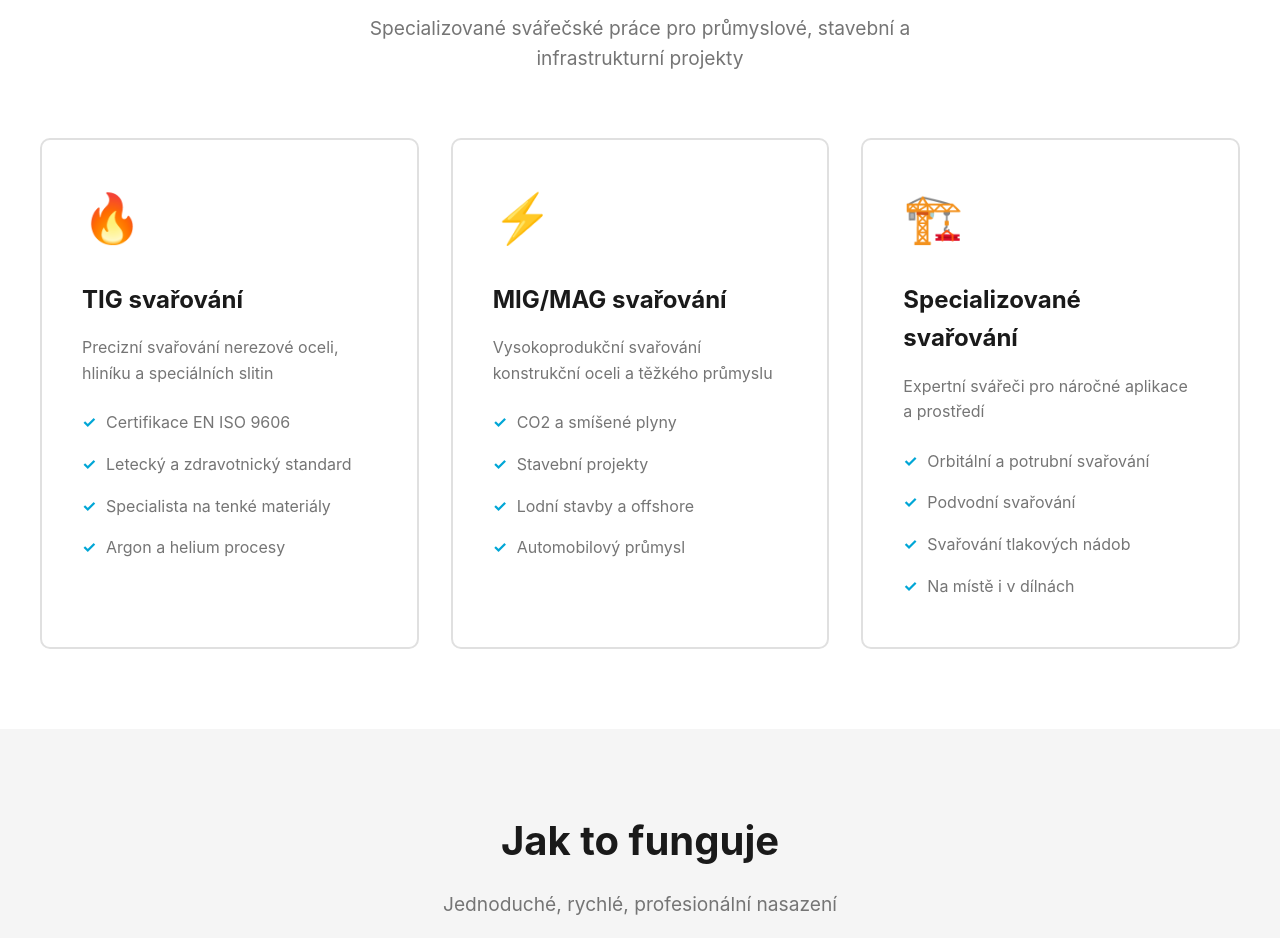
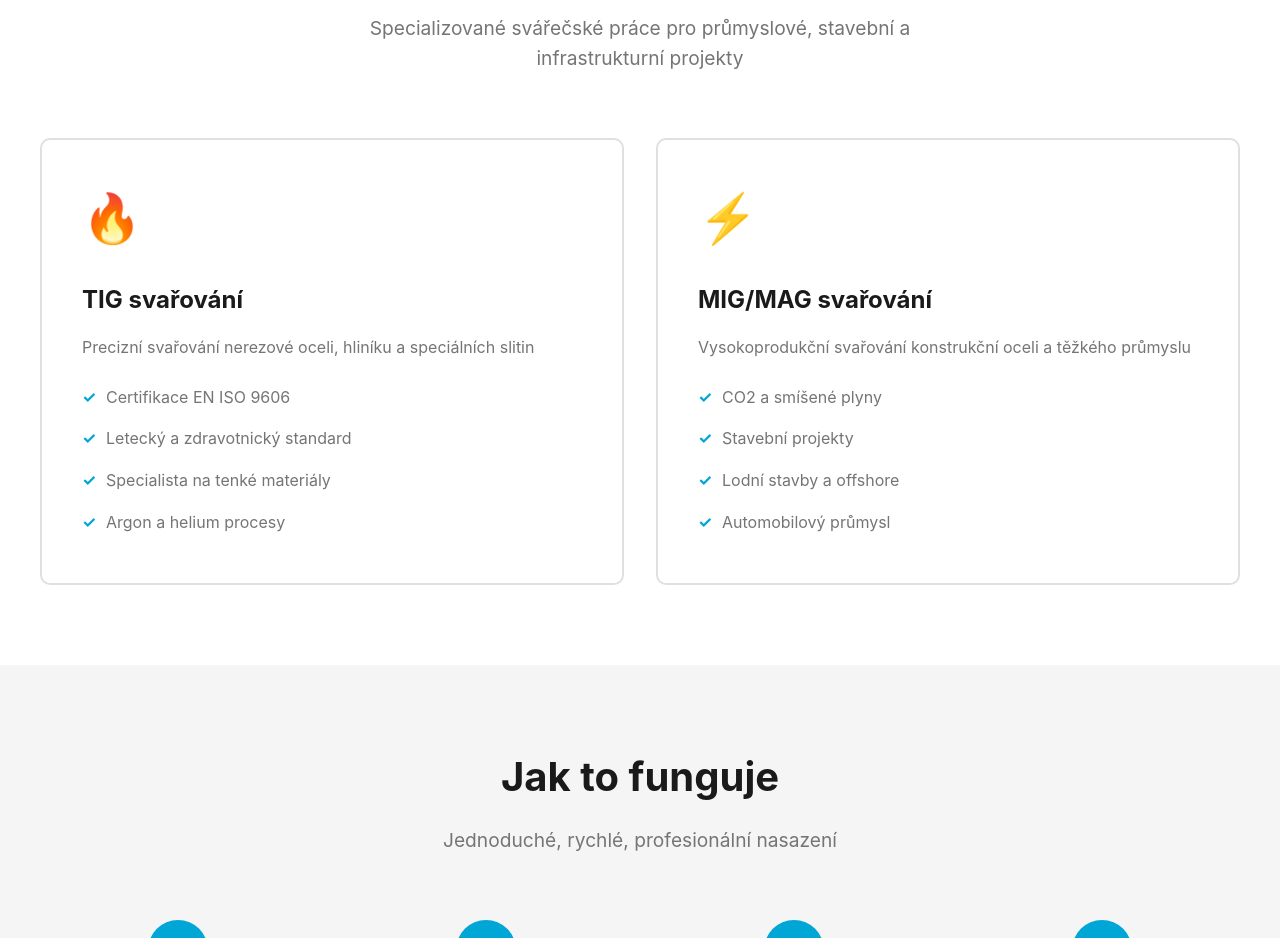
Before and after one commit to tommyy717/svareci-company, a plain HTML site: page index.html in a window 1280 px wide. Shown: the part 920-1858 px from the top of the page. Drawn offline with Linux system fonts and the light colour scheme.

Commit message:
index.html

```diff
--- a/index.html
+++ b/index.html
@@ -635,18 +635,6 @@
                     <li>Automobilový průmysl</li>
                 </ul>
             </div>
-
-            <div class="service-card">
-                <div class="service-icon">🏗️</div>
-                <h3>Specializované svařování</h3>
-                <p>Expertní svářeči pro náročné aplikace a prostředí</p>
-                <ul>
-                    <li>Orbitální a potrubní svařování</li>
-                    <li>Podvodní svařování</li>
-                    <li>Svařování tlakových nádob</li>
-                    <li>Na místě i v dílnách</li>
-                </ul>
-            </div>
         </div>
     </section>
 
@@ -782,8 +770,7 @@
                         <option value="">Vyberte typ svařování</option>
                         <option value="tig">TIG svařování</option>
                         <option value="mig">MIG/MAG svařování</option>
-                        <option value="orbital">Orbitální/potrubní svařování</option>
-                        <option value="underwater">Podvodní svařování</option>
+                        <option value="orbital">Orbitální svařování</option>
                         <option value="multiple">Více typů</option>
                         <option value="other">Jiné/Nejsem si jistý</option>
                     </select>
```
